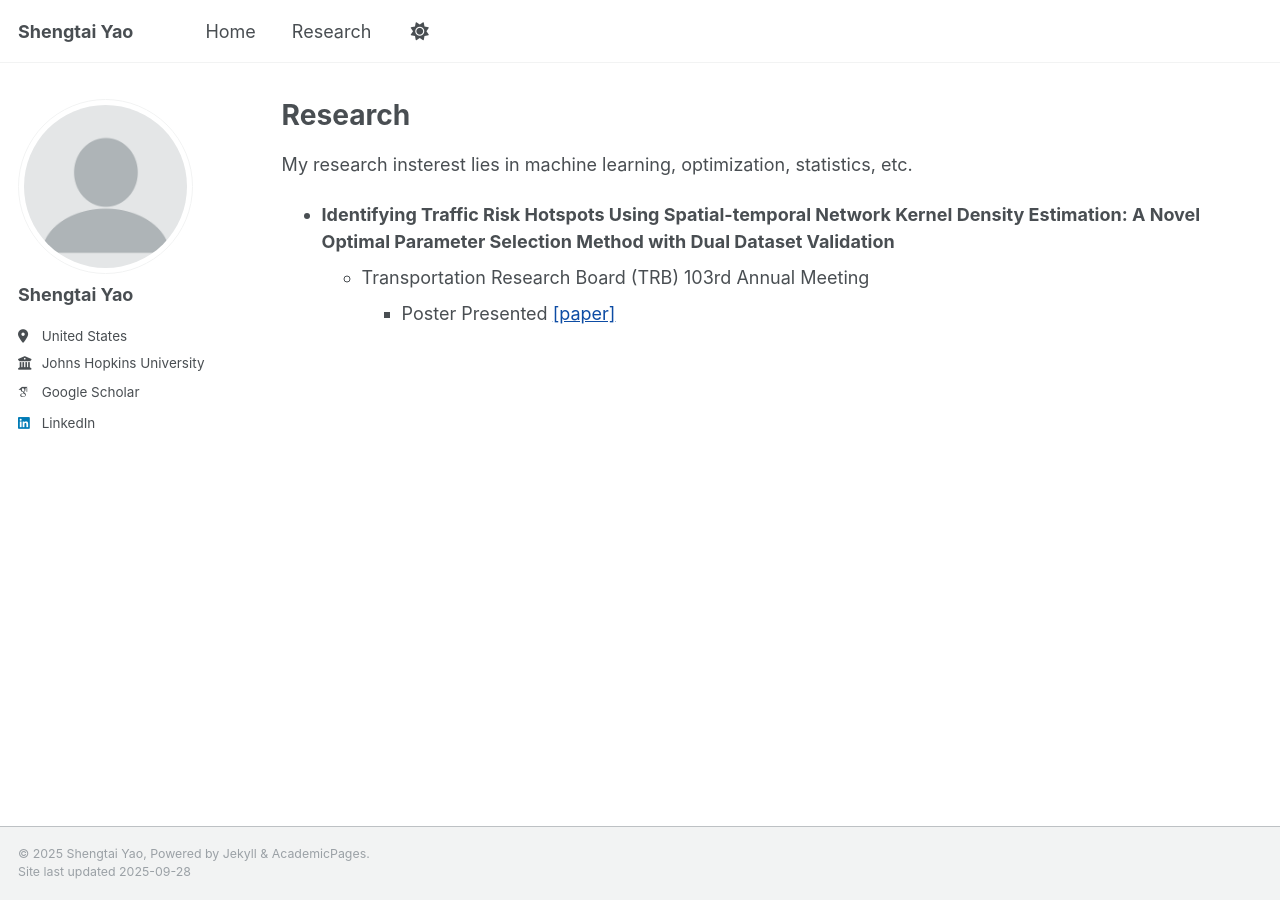
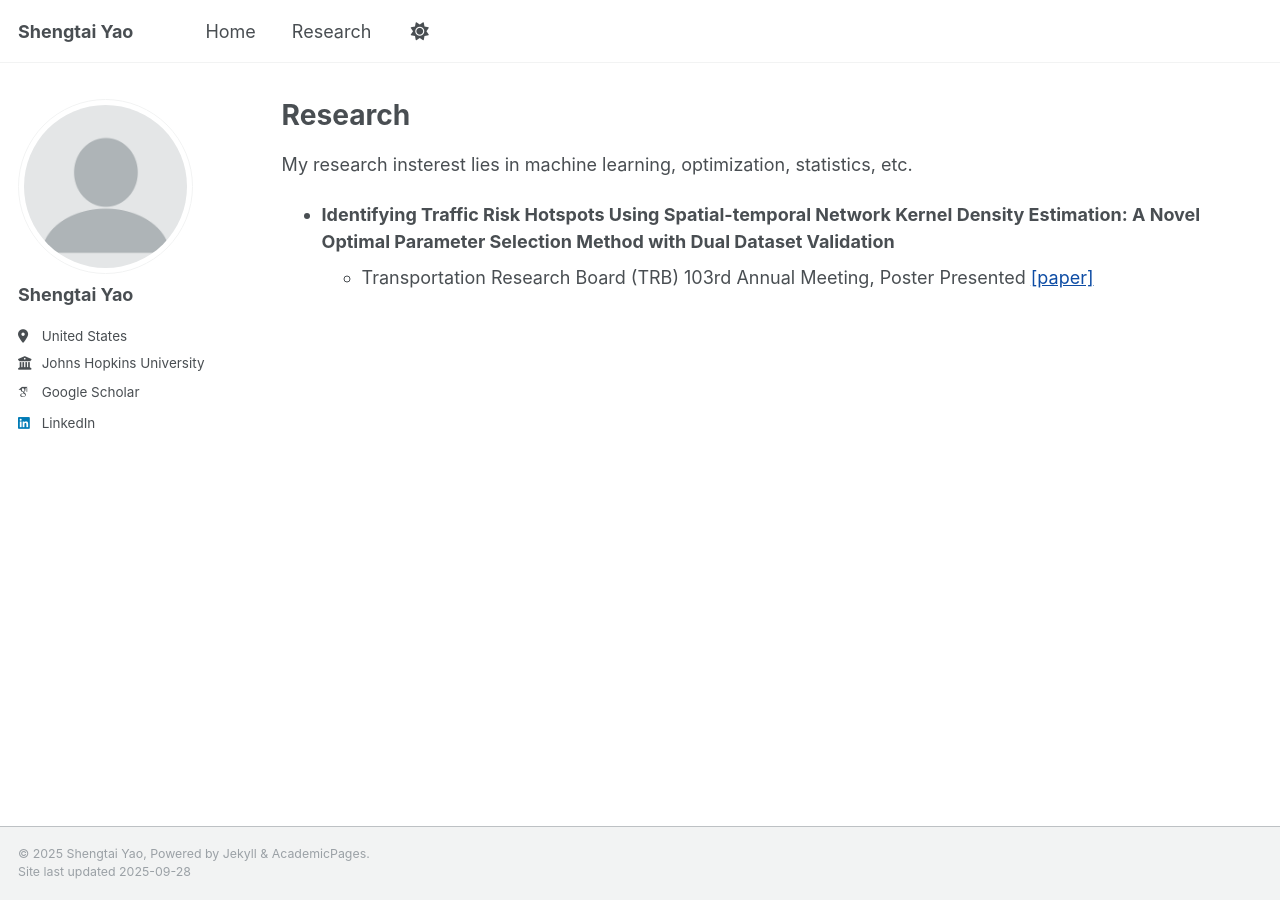
Before and after one commit to Yaoshengtai/Yaoshengtai.github.io, a Jekyll site: the page built from _pages/research.md, in a window 1280 px wide. Built offline with Jekyll 4.4.1, drawn with Linux system fonts in a browser that asks for light colours; some web fonts are replaced.

```diff
--- a/_pages/research.md
+++ b/_pages/research.md
@@ -9,5 +9,4 @@ author_profile: true
 My research insterest lies in machine learning, optimization, statistics, etc.
 
 - **Identifying Traffic Risk Hotspots Using Spatial-temporal Network Kernel Density Estimation: A Novel Optimal Parameter Selection Method with Dual Dataset Validation**
-  - Transportation Research Board (TRB) 103rd Annual Meeting
-    - Poster Presented [\[paper\]](/files/paper/ST_NKDE_TRB.pdf)
+  - Transportation Research Board (TRB) 103rd Annual Meeting, Poster Presented [\[paper\]](/files/paper/ST_NKDE_TRB.pdf)
```
